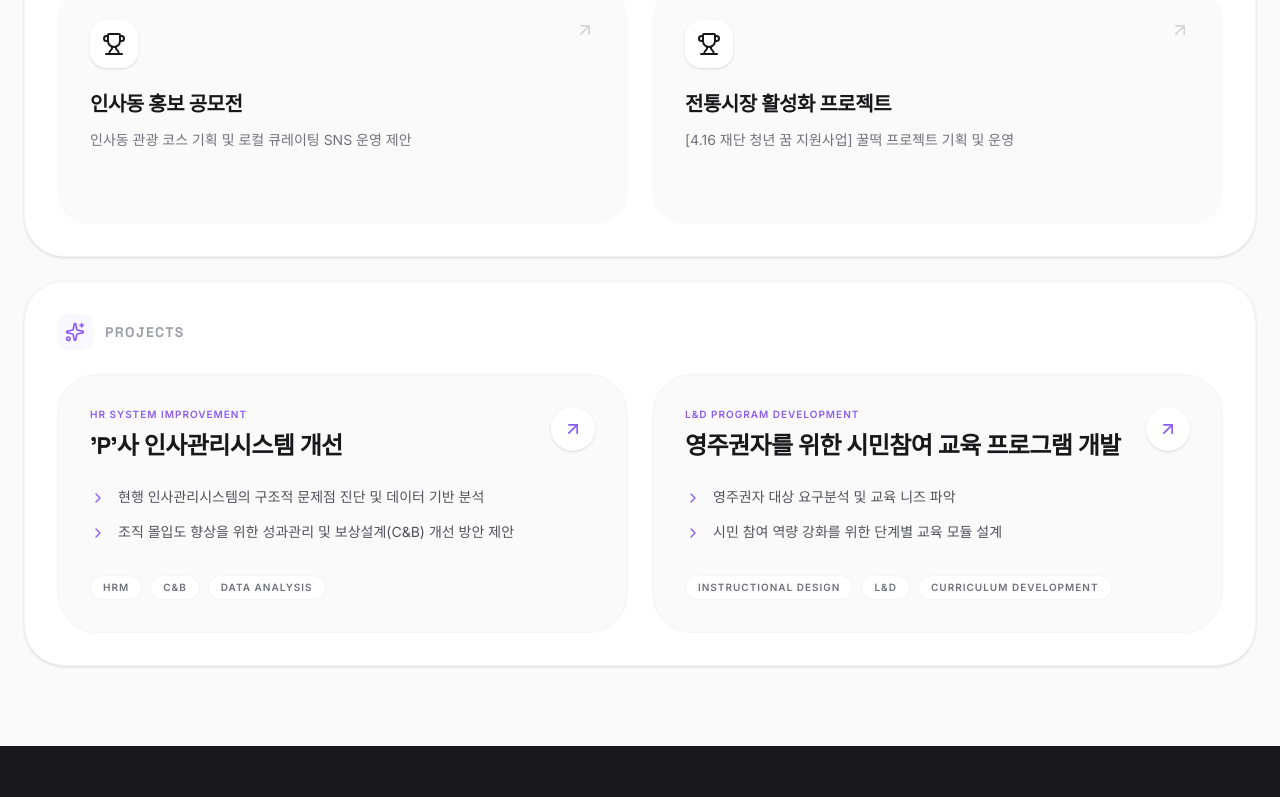
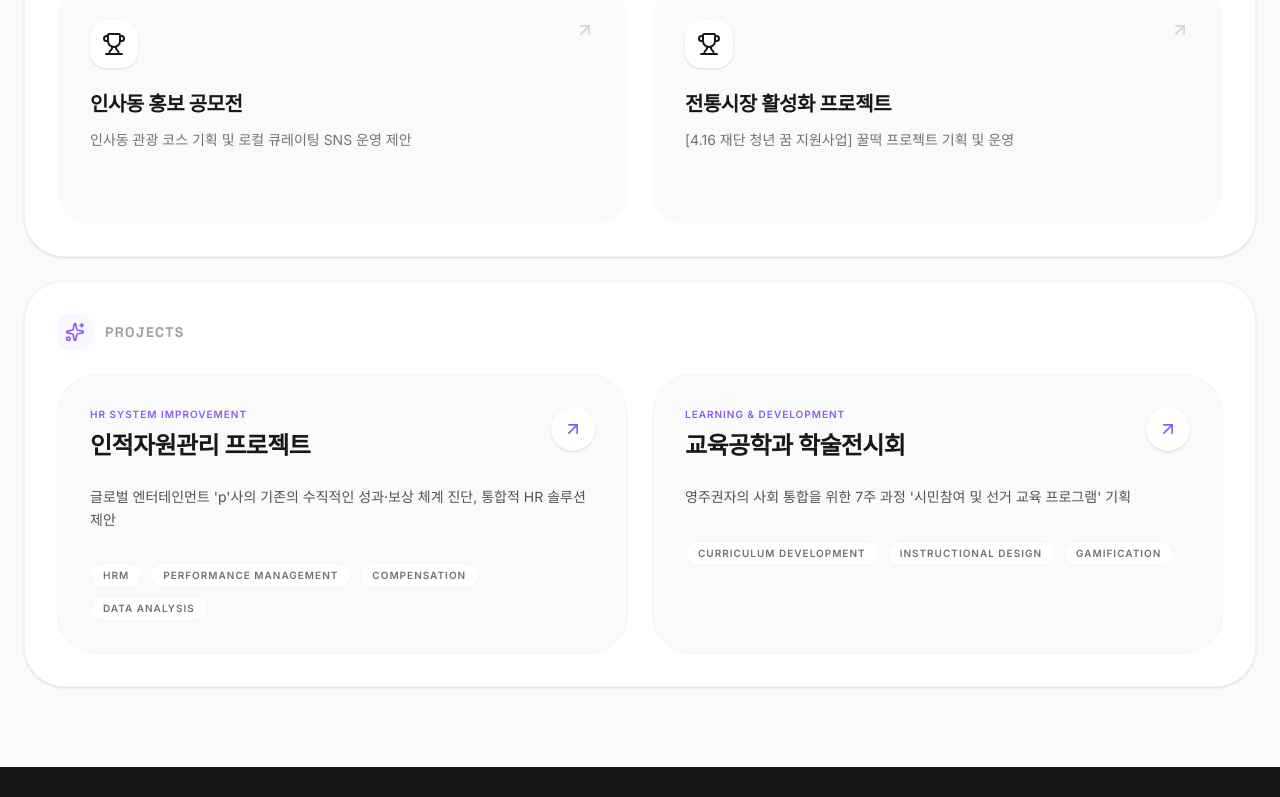
Before and after one commit to chaeeun-hyun/portfolio, a React (Vite) app: page / in a window 1280 px wide. Shown: the part 2614-3411 px from the top of the page. Built offline with nearby package versions, Linux system fonts and the light colour scheme.

Commit message:
refactor: Update project descriptions
Refine the descriptions for two key projects to be more concise and impactful, improving clarity and highlighting key achievements.

```diff
--- a/src/App.tsx
+++ b/src/App.tsx
@@ -54,20 +54,20 @@ const activities = [
   {
     title: "전통시장 활성화 프로젝트",
     summary: "[4.16 재단 청년 꿈 지원사업] 꿀떡 프로젝트 기획 및 운영",
-    goal: "코로나19로 침체된 전통시장(공릉동 도깨비시장)에 청년들의 발길을 이끌어 활기를 불어넣고, 세대 간 소통의 장 마련",
+    goal: "코로나19로 침체된 전통시장에 청년들의 발길을 이끌어 활기를 불어넣고, 세대 간 소통의 장 마련",
     pillars: [
       {
         title: "Role & Task",
         items: [
-          "프로그램 기획 및 총괄: 부팀장으로서 팀원들과 협력해 행사 장소(공릉동 도깨비시장)를 직접 섭외하고, ‘시장 탐방 지원’, ‘참여형 부스’ 등 행사 전반을 기획 및 운영",
-          "로컬 스토리텔링: 시장 상인들을 직접 인터뷰하여 그들의 철학과 애정이 담긴 이야기를 발굴하고, 이를 SNS 카드뉴스와 오프라인 콘텐츠로 제작하여 홍보",
+          "프로그램 기획 및 총괄: 행사시장(공릉동 도깨비시장)컨택 및 섭외 담당, ‘시장 탐방 지원’, ‘참여형 부스’ 등 행사 전반 기획 및 운영",
+          "로컬 스토리텔링: 시장 상인 인터뷰 진행, SNS 카드뉴스와 온라인 콘텐츠로 제작하여 홍보",
           "행사 브랜딩 및 소통: 현수막, 리플릿 등 디자인 굿즈 제작 및 시장 사업단과의 적극적인 미팅을 통한 현장 조율"
         ]
       },
       {
         title: "Result & Insight",
         items: [
-          "성공적인 참여자 모집으로 침체된 시장에 청년들의 생기를 불어넣고, 행사 당일 북적이는 시장 분위기 조성 성공",
+          "성공적인 참여자 모집으로 침체된 시장에 청년들의 생기를 불어넣고, 행사 당일 북적이는 시장 분위기 조성",
           "팀원 및 시장 관계자들과의 유기적인 협업으로 프로젝트를 완수하며, 기획부터 실행까지 이끄는 주도적인 태도와 소통의 중요성 배움"
         ]
       }
@@ -78,27 +78,51 @@ const activities = [
 const projects = [
   {
     category: "HR",
-    title: "'P'사 인사관리시스템 개선",
-    summary: "현행 인사관리시스템의 구조적 문제점 진단 및 데이터 기반 분석을 통해 조직 몰입도 향상을 위한 성과관리 및 보상설계 개선 방안을 제안했습니다.",
-    details: [
-      "현행 인사관리시스템의 구조적 문제점 진단 및 데이터 기반 분석",
-      "조직 몰입도 향상을 위한 성과관리 및 보상설계(C&B) 개선 방안 제안",
-      "데이터 기반의 의사결정 지원 체계 구축 제안",
-      "직무 분석을 통한 적재적소 인력 배치 가이드라인 수립"
+    title: "인적자원관리 프로젝트",
+    summary: "글로벌 엔터테인먼트 'p'사의 기존의 수직적인 성과·보상 체계 진단, 통합적 HR 솔루션 제안",
+    problem: "창의성과 민첩성이 핵심 경쟁력인 글로벌 엔터테인먼트 기업에서 발생하는 수직적이고 통제적인 HR 관행의 한계 진단",
+    goal: "비즈니스 전략과 HR 시스템의 적합성을 연계하고, 구성원의 신뢰를 회복하는 통합적 성과관리 및 보상 체계 제안",
+    pillars: [
+      {
+        title: "성과관리 체계 개편",
+        items: [
+          "단기 실적 중심에서 벗어나 창의성, 협업 능력을 종합 반영하는 '업적+역량 평가 모델' 구축",
+          "공정성 확보를 위한 '360도 다면평가' 도입 기획"
+        ]
+      },
+      {
+        title: "보상 시스템 재설계",
+        items: [
+          "글로벌 경쟁사 벤치마킹을 통한 외적 형평성(경쟁력)과 내부 직무가치 평가를 결합한 기본급 정책선 수립",
+          "역량 개발을 유도하는 '스킬 기반 임금(Skill-based Pay)' 및 성과급 제도 기획"
+        ]
+      }
     ],
-    tags: ["HRM", "C&B", "Data Analysis"]
+    tags: ["HRM", "Performance Management", "Compensation", "Data Analysis"]
   },
   {
     category: "L&D",
-    title: "영주권자를 위한 시민참여 교육 프로그램 개발",
-    summary: "국내 거주 영주권자들의 사회 통합과 능동적인 시민 참여를 독려하기 위한 맞춤형 교육 커리큘럼을 설계했습니다.",
-    details: [
-      "영주권자 대상 요구분석 및 교육 니즈 파악",
-      "시민 참여 역량 강화를 위한 단계별 교육 모듈 설계",
-      "학습자 중심의 교수 설계 및 교육 매뉴얼 제작",
-      "교육 효과성 측정을 위한 평가 도구 개발"
+    title: "교육공학과 학술전시회",
+    summary: "영주권자의 사회 통합을 위한 7주 과정 '시민참여 및 선거 교육 프로그램' 기획",
+    problem: "국내 거주 영주권자들의 사회 통합 기회 부족 및 능동적인 시민 참여를 위한 체계적인 교육 커리큘럼 부재",
+    goal: "사회 참여 장벽 극복 및 실천 역량 강화를 통해 능동적인 민주시민으로서의 사회 통합 기여",
+    pillars: [
+      {
+        title: "Curriculum & Strategy",
+        items: [
+          "학습자 및 요구 분석 기반 프로그램 커리큘럼 기획",
+          "온·오프라인 블렌디드 러닝 및 ARCS 동기유발 모형 적용"
+        ]
+      },
+      {
+        title: "Production Media",
+        items: [
+          "마이크로 러닝 웹사이트, 맞춤형 워크북, 게미피케이션(보드게임) 개발",
+          "선거용어집, 활동기록 여권 등 학습 보조매체 제작"
+        ]
+      }
     ],
-    tags: ["Instructional Design", "L&D", "Curriculum Development"]
+    tags: ["Curriculum Development", "Instructional Design", "Gamification"]
   }
 ];
 
@@ -116,10 +140,10 @@ const languages = [
 
 const workExperiences = [
   {
-    company: "CJ OliveNetworks",
+    company: "CJ올리브네트웍스",
     role: "인재채용팀 인턴",
     period: "2024.08 - 2024.12",
-    desc: ["신입 채용 프로세스 운영 지원", "채용 브랜딩 콘텐츠 및 행사 기획, 실행"],
+    desc: ["신입 채용 프로세스 운영 지원", "채용 브랜딩 콘텐츠 및 행사 기획·실행"],
     projects: [
       {
         title: "신입 채용 프로세스 운영 지원",
@@ -400,19 +424,35 @@ export default function App() {
                   </div>
 
                   <div className="space-y-6">
-                    {selectedActivity?.goal && (
-                      <div className="p-6 bg-accent/5 rounded-2xl border border-accent/10 text-center mb-8">
-                        <p className="text-lg font-bold text-accent">{selectedActivity.goal}</p>
+                    {(selectedActivity?.problem || (selectedProject as any)?.problem) && (
+                      <div className="p-6 bg-zinc-50 rounded-2xl border border-zinc-100 flex flex-col md:flex-row gap-6 items-center">
+                        <div className="px-4 py-2 bg-zinc-900 text-white text-[10px] font-bold rounded-full uppercase tracking-widest shrink-0">
+                          Problem
+                        </div>
+                        <p className="text-zinc-600 font-medium leading-relaxed">
+                          {selectedActivity?.problem || (selectedProject as any)?.problem}
+                        </p>
                       </div>
                     )}
 
-                    {selectedActivity?.pillars ? (
+                    {(selectedActivity?.goal || (selectedProject as any)?.goal) && (
+                      <div className="p-6 bg-accent/5 rounded-2xl border border-accent/10 flex flex-col md:flex-row gap-6 items-center">
+                        <div className="px-4 py-2 bg-accent text-white text-[10px] font-bold rounded-full uppercase tracking-widest shrink-0">
+                          Goal
+                        </div>
+                        <p className="text-accent font-bold leading-relaxed">
+                          {selectedActivity?.goal || (selectedProject as any)?.goal}
+                        </p>
+                      </div>
+                    )}
+
+                    {(selectedActivity?.pillars || (selectedProject as any)?.pillars) ? (
                       <div className="grid grid-cols-1 md:grid-cols-2 gap-4">
-                        {selectedActivity.pillars.map((pillar, i) => (
+                        {(selectedActivity?.pillars || (selectedProject as any)?.pillars).map((pillar: any, i: number) => (
                           <div key={i} className="p-6 bg-zinc-50 rounded-2xl border border-zinc-100 space-y-4">
                             <h5 className="text-xs font-bold uppercase tracking-widest text-zinc-400 border-b border-zinc-200 pb-2">{pillar.title}</h5>
                             <ul className="space-y-2">
-                              {pillar.items.map((item, j) => (
+                              {pillar.items.map((item: string, j: number) => (
                                 <li key={j} className="text-sm text-zinc-600 leading-relaxed flex gap-2">
                                   <div className="w-1 h-1 rounded-full bg-accent mt-2 shrink-0" />
                                   {item}
@@ -426,7 +466,7 @@ export default function App() {
                       <>
                         <h4 className="text-xs font-bold uppercase tracking-widest text-zinc-400">Detailed Information</h4>
                         <ul className="space-y-4">
-                          {(selectedProject?.details || selectedActivity?.details || []).map((detail, i) => (
+                          {((selectedProject as any)?.details || selectedActivity?.details || []).map((detail: string, i: number) => (
                             <li key={i} className="flex gap-4 text-zinc-600 leading-relaxed">
                               <div className="w-2 h-2 rounded-full bg-accent mt-2.5 shrink-0" />
                               {detail}
@@ -714,7 +754,7 @@ export default function App() {
                   <div className="flex justify-between items-start mb-6">
                     <div>
                       <span className="text-[10px] font-bold uppercase tracking-widest text-accent mb-2 block">
-                        {project.category} {project.category === "HR" ? "SYSTEM IMPROVEMENT" : "PROGRAM DEVELOPMENT"}
+                        {project.category === "HR" ? "HR SYSTEM IMPROVEMENT" : "LEARNING & DEVELOPMENT"}
                       </span>
                       <h3 className="text-2xl font-bold text-zinc-900 group-hover:text-accent transition-colors">{project.title}</h3>
                     </div>
@@ -723,14 +763,11 @@ export default function App() {
                     </div>
                   </div>
 
-                  <ul className="space-y-3 mb-8">
-                    {project.details.slice(0, 2).map((detail, j) => (
-                      <li key={j} className="flex gap-3 text-sm text-zinc-600 leading-relaxed">
-                        <ChevronRight className="w-4 h-4 text-accent mt-1 shrink-0" />
-                        {detail}
-                      </li>
-                    ))}
-                  </ul>
+                  <div className="mb-8">
+                    <p className="text-sm text-zinc-600 leading-relaxed line-clamp-3">
+                      {project.summary}
+                    </p>
+                  </div>
 
                   <div className="flex flex-wrap gap-2">
                     {project.tags.map(tag => (
```
